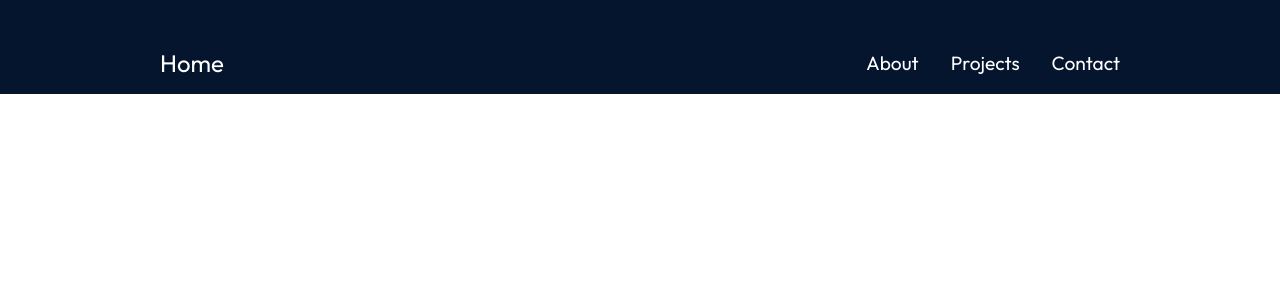
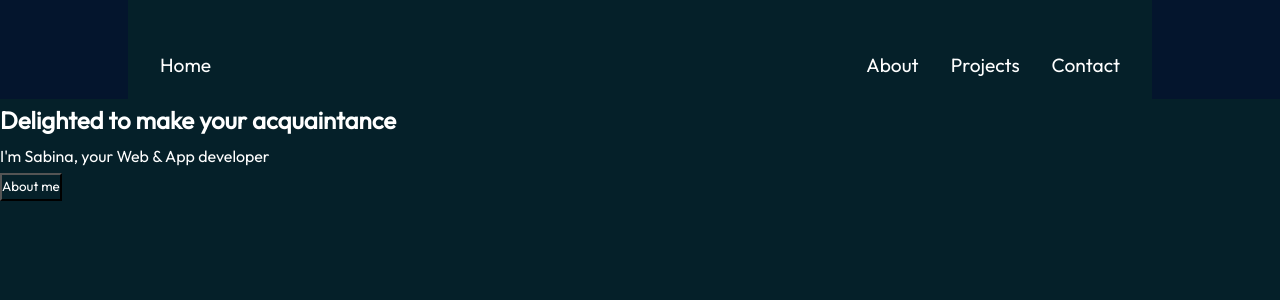
Before and after one commit to SabinaMB/portfolioSab, a React (Vite) app: page / in a window 1280 px wide. Shown: the top 300 px of the page. Built offline with nearby package versions, Linux system fonts and the light colour scheme.

Commit message:
starting Hero section

```diff
--- a/src/App.jsx
+++ b/src/App.jsx
@@ -2,11 +2,13 @@
 
 import styles from './App.module.css';
 import { Navbar } from './components/Navbar/Navbar';
+import { Hero } from './components/Hero/Hero';
 
 function App() {
    return (
     <div className={styles.App}>
     <Navbar />
+    <Hero />
     </div>
   )
 }
--- /dev/null
+++ b/src/components/Hero/Hero.jsx
@@ -0,0 +1,14 @@
+import React from 'react'
+
+export const Hero = () => {
+  return (
+    <section>
+        <div>
+            <h2>Delighted to make your acquaintance</h2>
+            <p>I'm Sabina, your Web & App developer</p>
+            <button>About me</button>
+        </div>
+
+    </section>
+  )
+}
--- a/src/components/Navbar/Navbar.jsx
+++ b/src/components/Navbar/Navbar.jsx
@@ -10,13 +10,14 @@ export const Navbar = () => {
     <nav className={styles.navbar}>
     <a className={styles.title} href='/'>Home</a>
     <div className={styles.menu}>
+
         <img className={styles.menuIcon}
         src={menuOpen ? getImageUrl('closeIcon.png') : getImageUrl('menuIcon.png')}
         alt='menu-icon'
         onClick={() => setMenuOpen(!menuOpen)}/>
+
         <ul className={`${styles.menuItems} ${menuOpen && styles.menuOpen}`}
         onClick={() => setMenuOpen(false)}>
-
             <li>
                 <a href='#about'>About</a>
             </li>
@@ -27,6 +28,7 @@ export const Navbar = () => {
                 <a href='#Contact'>Contact</a>
             </li>
         </ul>
+
     </div>
     </nav>
   );
--- a/src/components/Navbar/Navbar.module.css
+++ b/src/components/Navbar/Navbar.module.css
@@ -12,7 +12,7 @@
 }
 
 .title {
-    font-size: 1.5rem;
+    font-size: 1.2rem;
     font-weight: 500;
     color: var(--color-text);
     text-decoration: none;
--- a/src/index.css
+++ b/src/index.css
@@ -3,5 +3,11 @@
     margin: 0;
     padding: 0;
     font-family: 'Outfit', sans-serif;
+    background: var(--color-secondary);
+    color: var(--color-text);
+    line-height: 1.8;
+}
 
+html {
+    scroll-behavior: smooth;
 }
--- a/src/vars.css
+++ b/src/vars.css
@@ -10,9 +10,4 @@
 
     --font-robot: 'Roboto', sans-serif;
 
-
-
-
-
-
 }
```
Also changed, not shown: src/components/Hero/Hero.module.css (added).
